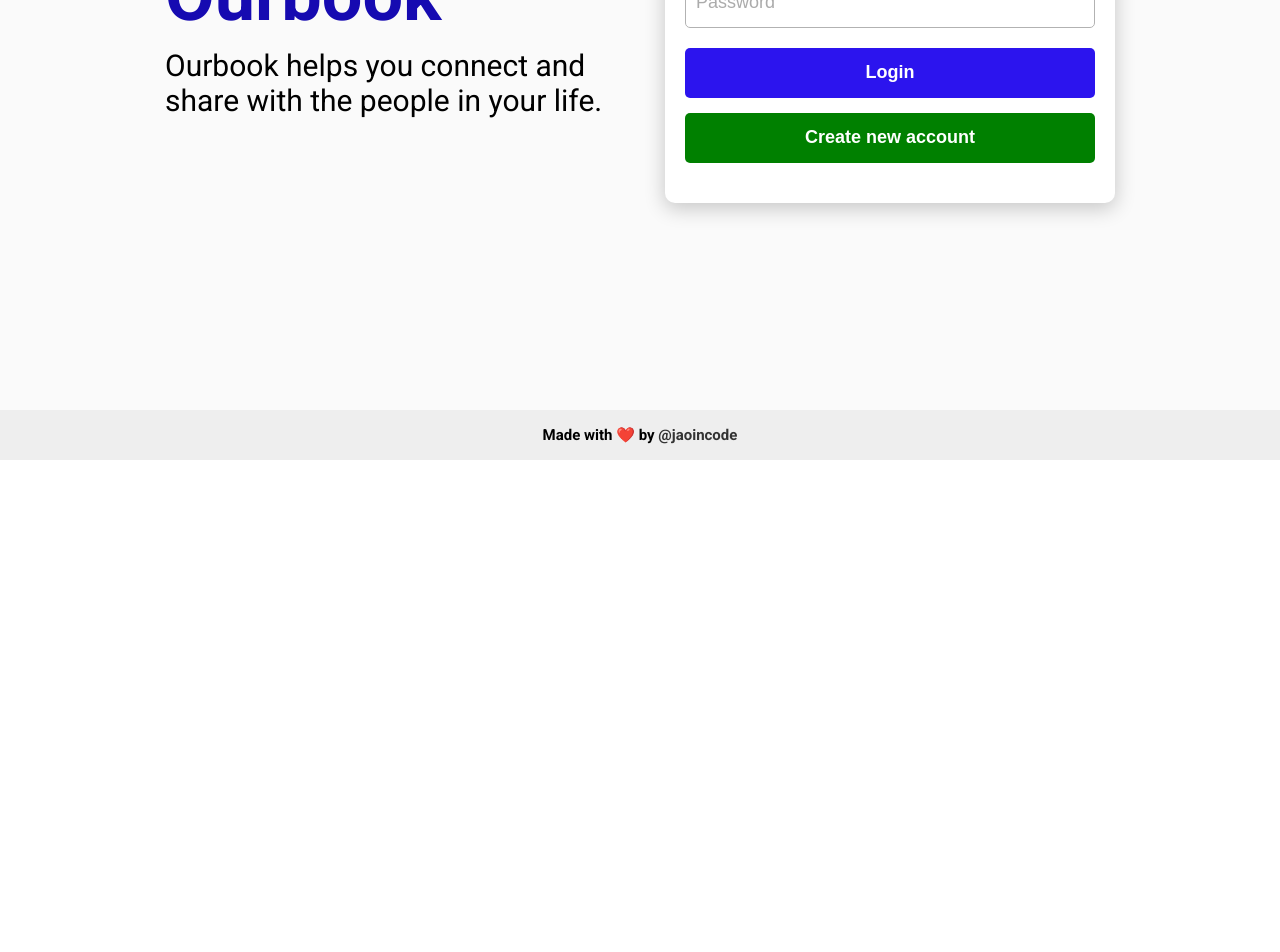
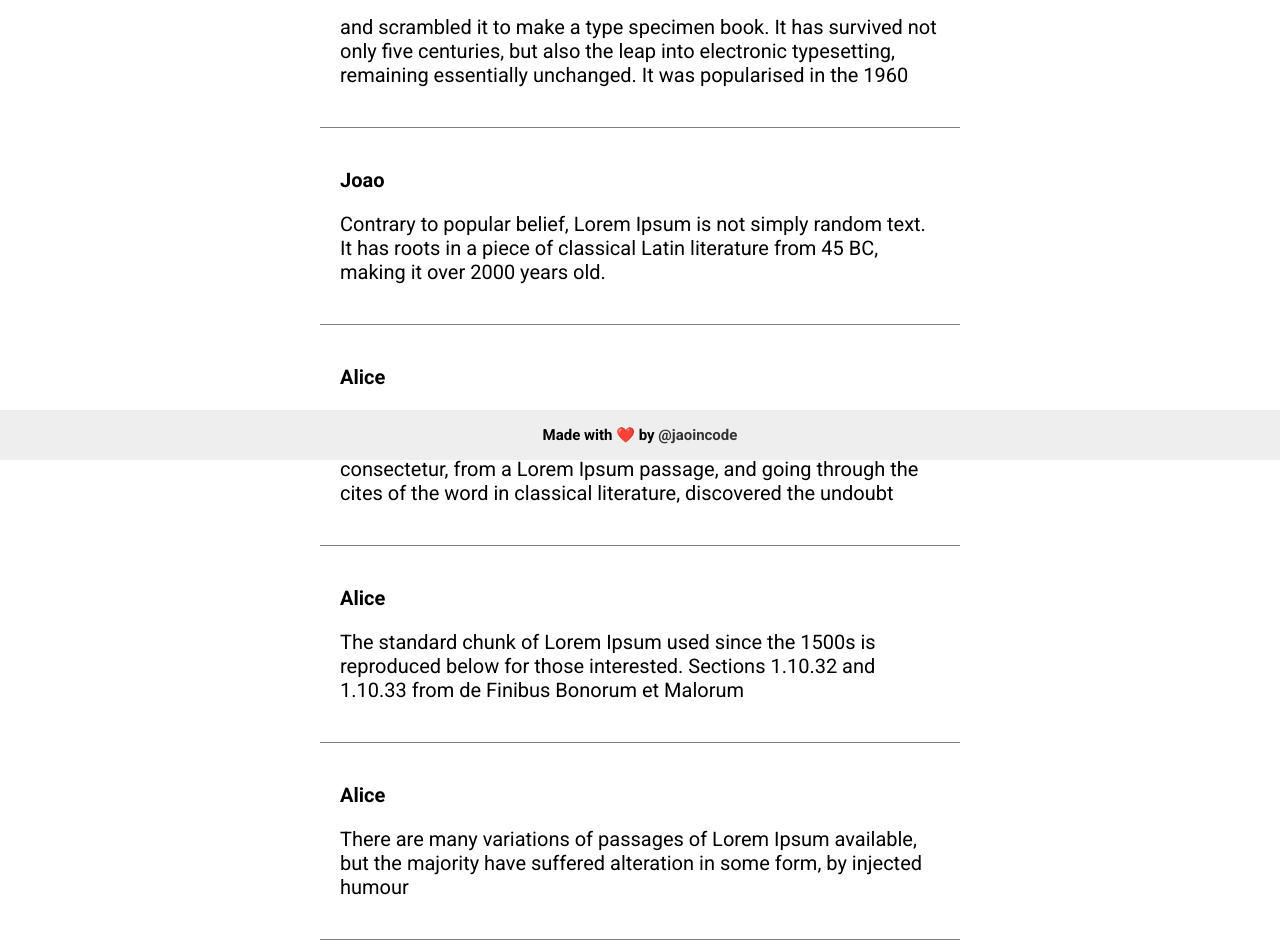
Before and after one commit to jaoincode/ourbook-app, a React (Vite) app: page / in a window 1280 px wide. Before the commit this address led to /login. Shown: the part 340-1292 px from the top of the page. Before the commit the page ends 800 px from the top, so only its background shows below. Built offline with nearby package versions, Linux system fonts and the light colour scheme; a web font is replaced by a local one.

Commit message:
fake login and fake posts

```diff
--- a/src/contexts/UserContext.jsx
+++ b/src/contexts/UserContext.jsx
@@ -11,7 +11,19 @@ export const UserProvider = ({ children }) => {
   const [loading, setLoading] = useState(false);
   const [error, setError] = useState(false);
 
+  const fakeLoginToTests = () => {
+    localStorage.setItem(
+      'token',
+      'eyJhbGciOiJIUzI1NiIsInR5cCI6IkpXVCJ9.eyJlbWFpbCI6ImFsaWNlQGVtYWlsLmNvbSIsImlhdCI6MTY2MjAzNjczNywiZXhwIjoxNjY0NjI4NzM3fQ.QlPlYN9bLA2-Tw_3z-YgFFInU9UZKM6V2IfROE6WDfg'
+    );
+    localStorage.setItem(
+      'user',
+      '{"user": {"_id": "6310aaed646a513471b03061","name": "Alice","email": "alice@email.com","password": "$2b$10$6MS4KRhLXeFRg.zeQI/hNescp1H.El3Ixx8oKf.Q4CEgBZbsBF.wu","created_at": "2022-09-01T12:40:01.833Z","updated_at": "2022-09-01T12:40:01.833Z","__v": 0},"token": "eyJhbGciOiJIUzI1NiIsInR5cCI6IkpXVCJ9.eyJlbWFpbCI6ImFsaWNlQGVtYWlsLmNvbSIsImlhdCI6MTY2MjAzNjczNywiZXhwIjoxNjY0NjI4NzM3fQ.QlPlYN9bLA2-Tw_3z-YgFFInU9UZKM6V2IfROE6WDfg"}'
+    );
+  };
+
   useEffect(() => {
+    fakeLoginToTests();
     const recoveredUser = localStorage.getItem('user');
 
     if (recoveredUser) setUser(JSON.parse(recoveredUser));
--- a/src/pages/Home/index.jsx
+++ b/src/pages/Home/index.jsx
@@ -11,7 +11,7 @@ function Home() {
   const [loading, setLoading] = useState(false);
 
   useEffect(() => {
-    getPosts();
+    getFakePosts();
   }, []);
 
   const getPosts = async () => {
@@ -19,6 +19,59 @@ function Home() {
     const response = await getAllPosts();
     setPosts(response.data.posts);
     setLoading(false);
+  };
+
+  const getFakePosts = () => {
+    setPosts([
+      {
+        _id: '6310aa5d646a513471b03056',
+        body: "Lorem Ipsum is simply dummy text of the printing and typesetting industry. Lorem Ipsum has been the industry's standard dummy text ever since the 1500s, when an unknown printer took a galley of type",
+        likes: [],
+        author: '630ec14cdddccc82893f27b3',
+        owner: 'Joao',
+        __v: 0,
+      },
+      {
+        _id: '6310aa6a646a513471b03059',
+        body: 'and scrambled it to make a type specimen book. It has survived not only five centuries, but also the leap into electronic typesetting, remaining essentially unchanged. It was popularised in the 1960',
+        likes: [],
+        author: '630ec14cdddccc82893f27b3',
+        owner: 'Joao',
+        __v: 0,
+      },
+      {
+        _id: '6310aa7a646a513471b0305c',
+        body: 'Contrary to popular belief, Lorem Ipsum is not simply random text. It has roots in a piece of classical Latin literature from 45 BC, making it over 2000 years old.',
+        likes: [],
+        author: '630ec14cdddccc82893f27b3',
+        owner: 'Joao',
+        __v: 0,
+      },
+      {
+        _id: '6310ab11646a513471b03069',
+        body: 'Richard McClintock, a Latin professor at Hampden-Sydney College in Virginia, looked up one of the more obscure Latin words, consectetur, from a Lorem Ipsum passage, and going through the cites of the word in classical literature, discovered the undoubt',
+        likes: [],
+        author: '6310aaed646a513471b03061',
+        owner: 'Alice',
+        __v: 0,
+      },
+      {
+        _id: '6310ab2e646a513471b0306c',
+        body: 'The standard chunk of Lorem Ipsum used since the 1500s is reproduced below for those interested. Sections 1.10.32 and 1.10.33 from de Finibus Bonorum et Malorum',
+        likes: [],
+        author: '6310aaed646a513471b03061',
+        owner: 'Alice',
+        __v: 0,
+      },
+      {
+        _id: '6310ab35646a513471b0306f',
+        body: 'There are many variations of passages of Lorem Ipsum available, but the majority have suffered alteration in some form, by injected humour',
+        likes: [],
+        author: '6310aaed646a513471b03061',
+        owner: 'Alice',
+        __v: 0,
+      },
+    ]);
   };
 
   return (
```
